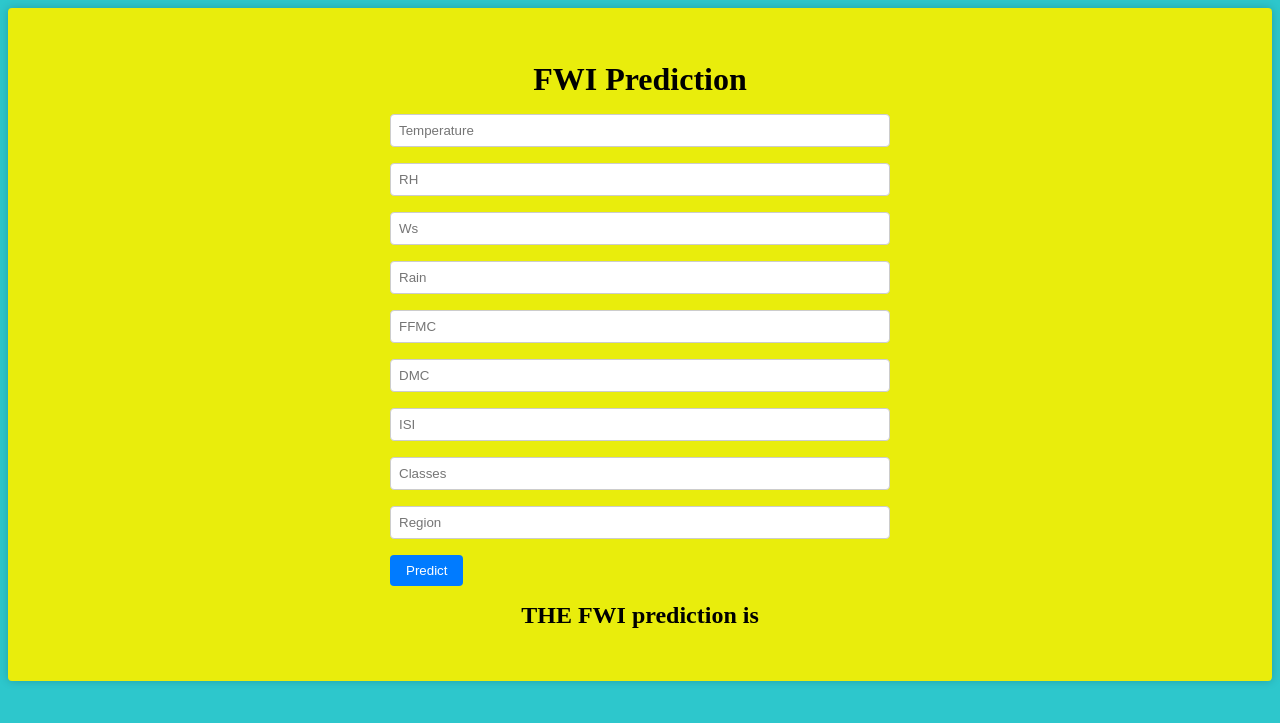
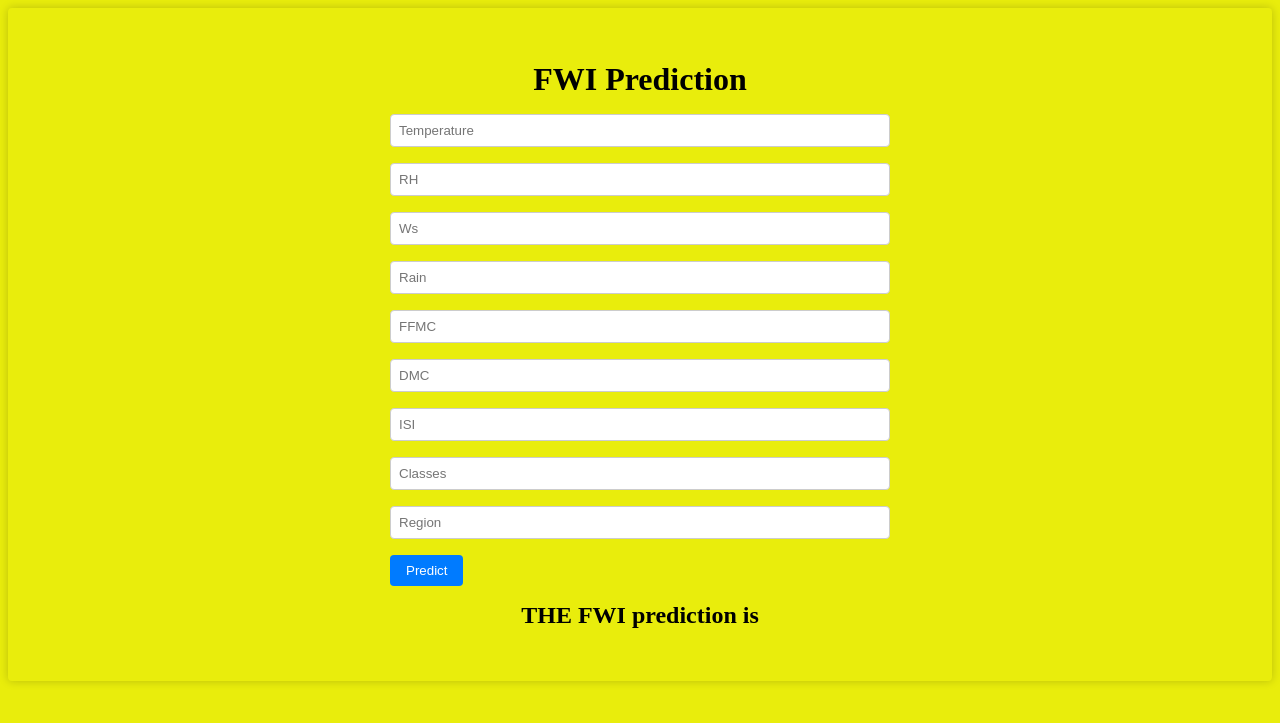
Before and after one commit to Abhijeetrana11/Forest-Fire-Project, a Flask app: page /predictdata in a window 1280 px wide. Shown: the top 723 px of the page. Run offline with Flask 3, Linux system fonts and the light colour scheme; parts of the project's set-up code (start-up, migrations or seed data) failed here and were passed over.

Commit message:
html updation2

```diff
--- a/templates/home.html
+++ b/templates/home.html
@@ -55,7 +55,7 @@ h2 {
 
 /* Style the body element */
 body {
-  background-color: #2dc7cc;
+  background-color: rgb(233, 237, 12);
 }
 
 /* Style the login form */
```
